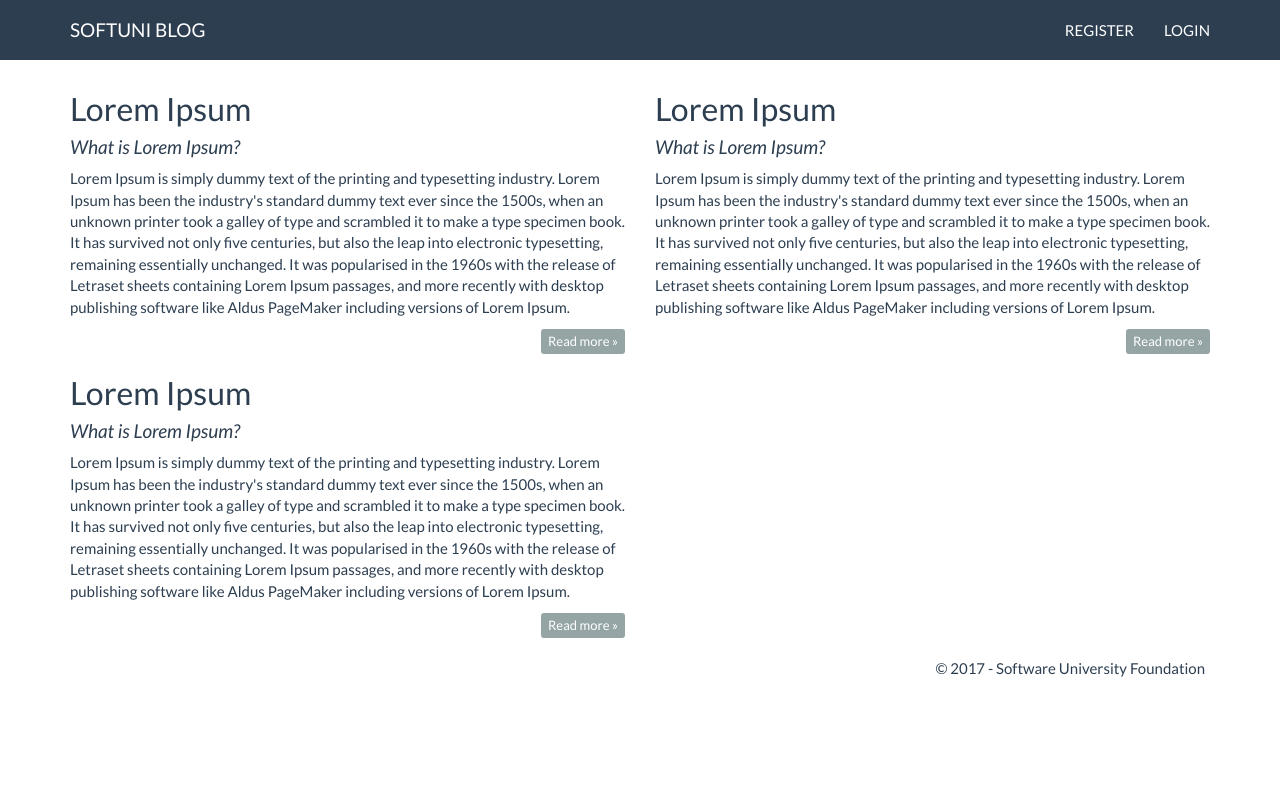
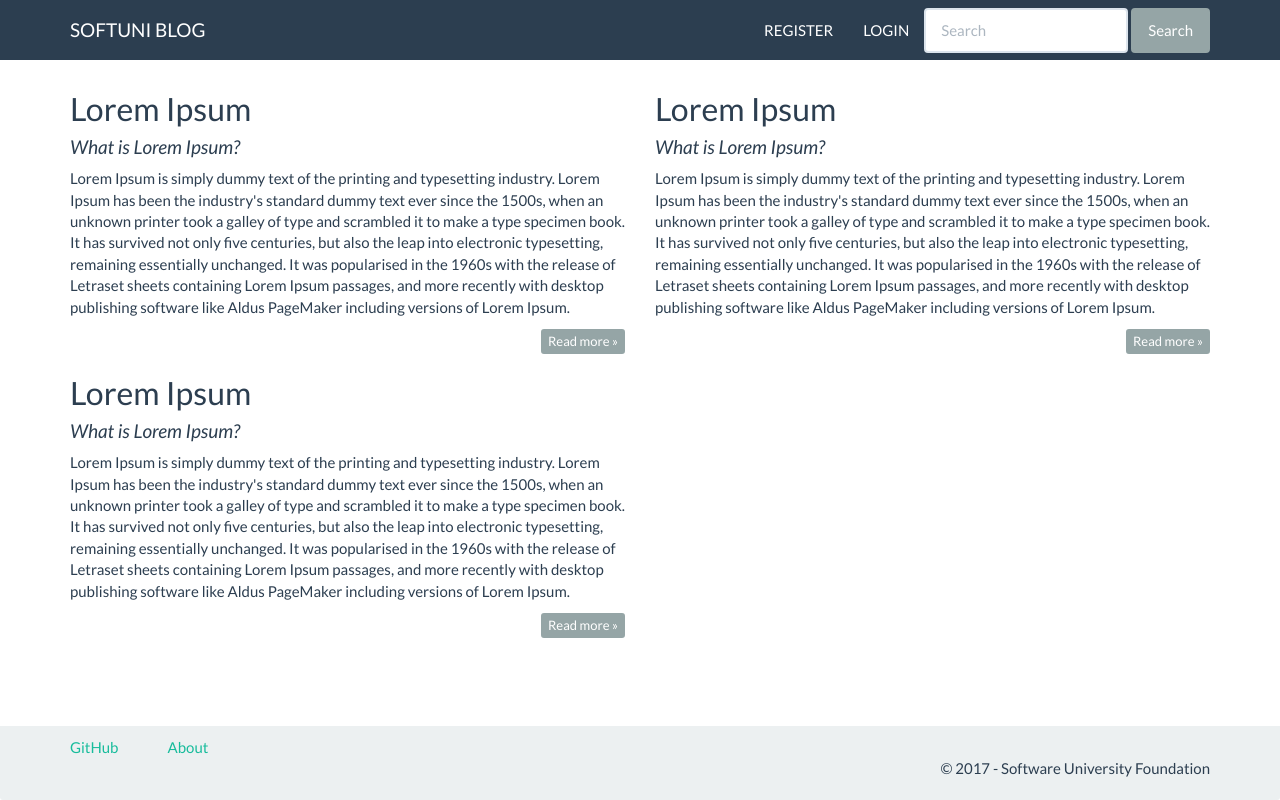
Before and after one commit to Jovtcho/Jovtcho.github.io, a plain HTML site: page index.html in a window 1280 px wide. Drawn offline with Linux system fonts and the light colour scheme.

Commit message:
Update main page

```diff
--- a/index.html
+++ b/index.html
@@ -2,7 +2,7 @@
 <html lang="en">
 <head>
     <meta charset="UTF-8">
-    <!-- <meta name="viewport" content="width=device-width,initial-scale=1"> -->
+    <meta name="viewport" content="width=device-width, initial-scale=1">
     <title>SoftUni Blog</title>
     <link type="text/css" rel="stylesheet" href="Styles/style.css"/>
     <script src="Scripts/jquery-1.10.2.js"></script>
@@ -20,6 +20,14 @@
                     <span class="icon-bar"></span>
                     <span class="icon-bar"></span>
                 </button>
+            </div>
+            <div>
+                <form class="navbar-form navbar-right">
+                    <div class="form-group">
+                        <input type="text" class="form-control" placeholder="Search">
+                    </div>
+                    <button type="submit" class="btn btn-default">Search</button>
+                </form>
             </div>
             <div class="navbar-collapse collapse">
                 <ul class="nav navbar-nav navbar-right">
@@ -113,9 +121,19 @@
     </div>
 </main>
 
-<footer>
-    <div class="container modal-footer">
+<footer class="panel-footer navbar-fixed-bottom">
+    <div class="container">
+        <div class="row">
+            <div class="col-sm-1">
+                <a href="https://github.com/Jovtcho" target="_blank">GitHub</a>
+            </div>
+            <div class="col-sm-1">
+                <a href="#">About</a>
+            </div>
+        </div>
+        <div class="pull-right">
             <p>&copy; 2017 - Software University Foundation</p>
+        </div>
     </div>
 </footer>
 
```
Also changed, not shown: createnewpost.html (+12 -4 lines), indexlogged.html (+12 -4 lines), login.html (+9 -1 lines), register.html (+11 -2 lines), viewpost.html (+9 -1 lines). Lines whose indentation alone changed are shown as unchanged.
